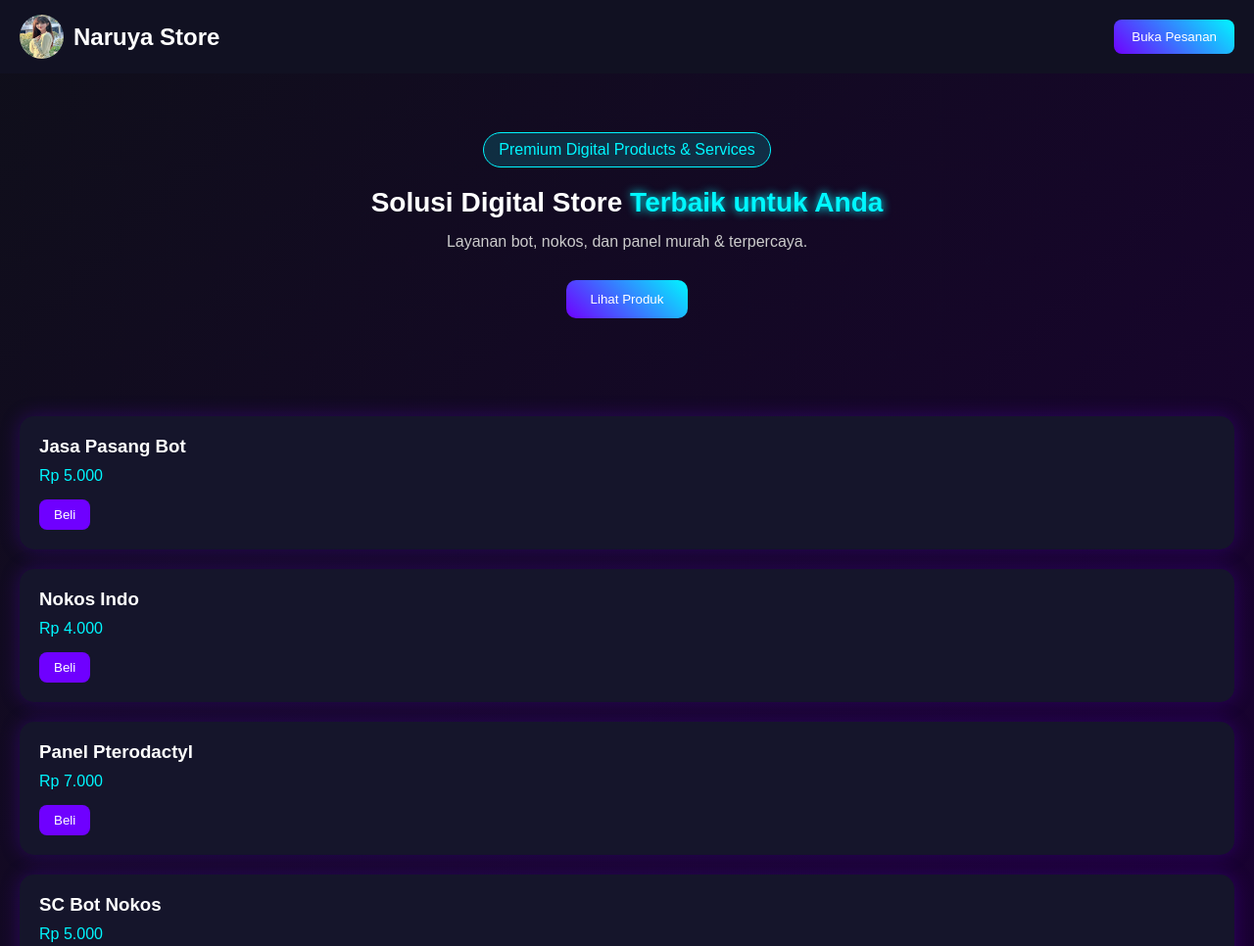
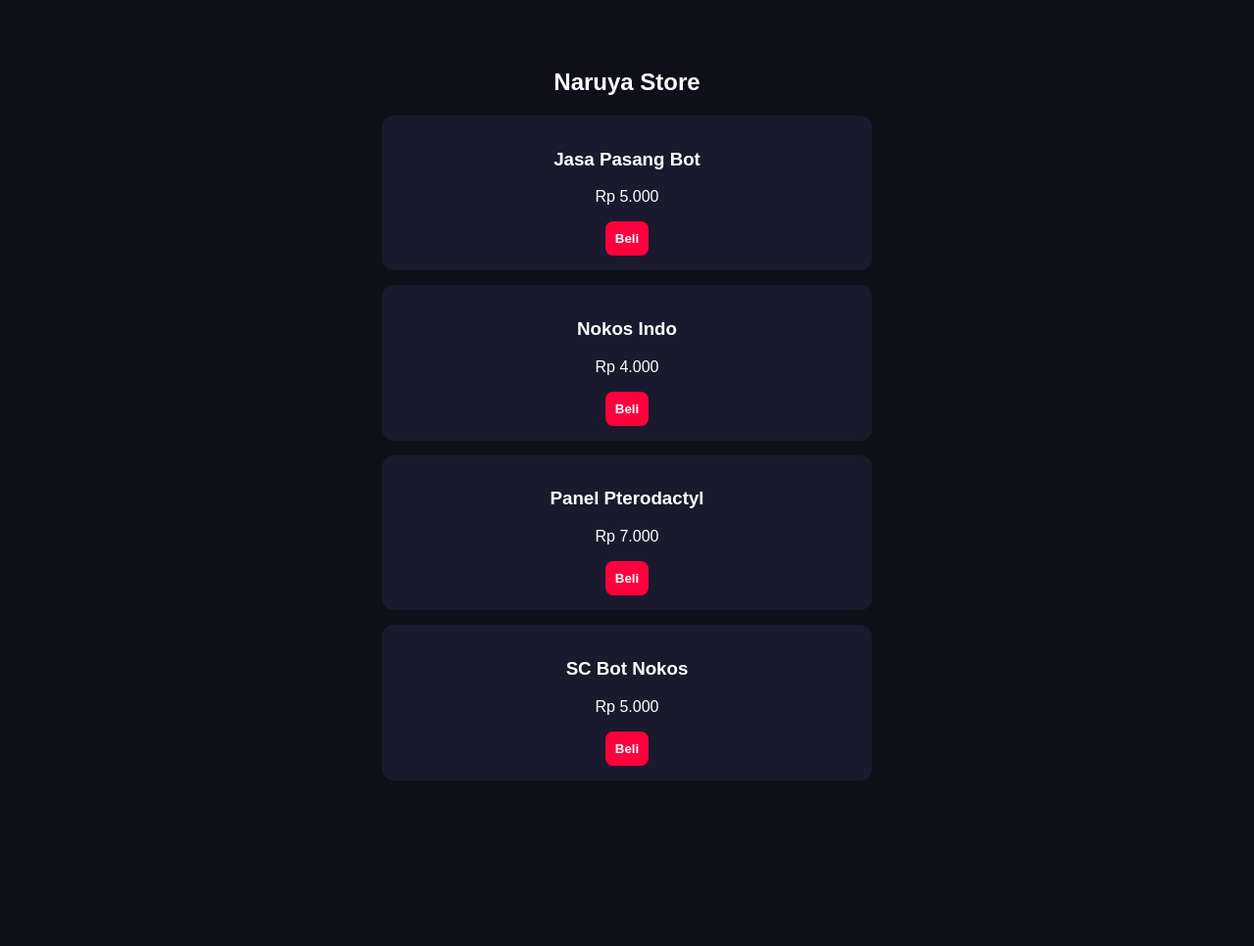
Before and after one commit to lynxarcadiakekaisaranlama-jpg/Naruyastore, a plain HTML site: page index.html in a window 1280 px wide. Shown: the top 966 px of the page at 98% size. After the commit the page ends 862 px from the top, so only its background shows below. Drawn offline with Linux system fonts and the light colour scheme.

Commit message:
index.html

```diff
--- a/index.html
+++ b/index.html
@@ -1,245 +1,162 @@
 <!DOCTYPE html>
-<html lang="id">
+<html>
 <head>
 <meta charset="UTF-8">
 <meta name="viewport" content="width=device-width, initial-scale=1.0">
 <title>Naruya Store</title>
 
 <style>
-*{
+body{
   margin:0;
-  padding:0;
-  box-sizing:border-box;
-  font-family:Arial, sans-serif;
+  font-family:Arial;
+  background:#0f0f1a;
+  color:white;
+  text-align:center;
 }
 
-body{
-  background: linear-gradient(135deg,#0f0f1a,#1a0033);
+.container{
+  max-width:500px;
+  margin:30px auto;
+  padding:20px;
+}
+
+.card{
+  background:#1a1a2e;
+  padding:15px;
+  margin-bottom:15px;
+  border-radius:12px;
+}
+
+button{
+  padding:10px;
+  border:none;
+  border-radius:8px;
+  cursor:pointer;
+  font-weight:bold;
+}
+
+.buy{
+  background:#ff003c;
   color:white;
 }
 
-/* HEADER */
-header{
-  display:flex;
-  justify-content:space-between;
-  align-items:center;
-  padding:15px 20px;
-  background:#111122;
+.action{
+  margin-top:10px;
+  background:#222;
+  color:white;
+  border:1px solid #ff003c;
 }
 
-.logo{
-  display:flex;
-  align-items:center;
-  gap:10px;
+#qrSection{
+  display:none;
+  margin-top:20px;
 }
 
-.logo img{
-  width:45px;
-  height:45px;
-  border-radius:50%;
-}
-
-.order-btn{
-  padding:10px 18px;
-  border:none;
+#statusBox{
+  display:none;
+  margin-top:15px;
+  padding:10px;
   border-radius:8px;
-  background:linear-gradient(45deg,#6f00ff,#00f7ff);
-  color:white;
-  cursor:pointer;
-}
-
-.order-btn:hover{
-  box-shadow:0 0 15px #00f7ff;
-}
-
-/* HERO */
-.hero{
-  text-align:center;
-  padding:60px 20px;
-}
-
-.badge{
-  display:inline-block;
-  padding:8px 15px;
-  border-radius:20px;
-  background:rgba(0,247,255,0.15);
-  border:1px solid #00f7ff;
-  color:#00f7ff;
-  margin-bottom:20px;
-}
-
-.hero h1{
-  font-size:28px;
-  margin-bottom:15px;
-}
-
-.hero h1 span{
-  color:#00f7ff;
-  text-shadow:0 0 10px #00f7ff;
-}
-
-.hero p{
-  color:#ccc;
-  margin-bottom:30px;
-}
-
-.main-btn{
-  padding:12px 25px;
-  border:none;
-  border-radius:10px;
-  background:linear-gradient(45deg,#6f00ff,#00f7ff);
-  color:white;
-  cursor:pointer;
-}
-
-.main-btn:hover{
-  box-shadow:0 0 20px #00f7ff;
-}
-
-/* PRODUK */
-.products{
-  padding:40px 20px;
-}
-
-.card{
-  background:#15152b;
-  padding:20px;
-  border-radius:15px;
-  margin-bottom:20px;
-  box-shadow:0 0 20px #6f00ff40;
-}
-
-.card h3{
-  margin-bottom:10px;
-}
-
-.price{
-  color:#00f7ff;
-  margin-bottom:15px;
-}
-
-.buy-btn{
-  padding:8px 15px;
-  border:none;
-  border-radius:8px;
-  background:#6f00ff;
-  color:white;
-  cursor:pointer;
-}
-
-.buy-btn:hover{
-  box-shadow:0 0 10px #6f00ff;
-}
-
-/* PAYMENT */
-#payment{
-  display:none;
-  text-align:center;
-  padding:40px 20px;
-}
-
-#payment img{
-  width:250px;
-  border-radius:15px;
-  margin-bottom:15px;
-}
-
-.footer{
-  text-align:center;
-  padding:20px;
-  color:#777;
+  background:#1a1a2e;
+  border:1px solid #ff003c;
 }
 </style>
 </head>
 
 <body>
 
-<header>
-  <div class="logo">
-    <!-- GANTI FOTO DI SINI -->
-    <img src="logo.jpg">
+<div class="container">
+
 <h2>Naruya Store</h2>
-  </div>
-
-  <button class="order-btn" onclick="scrollToProduk()">Buka Pesanan</button>
-</header>
-
-<section class="hero">
-  <div class="badge">Premium Digital Products & Services</div>
-  <h1>Solusi Digital Store <span>Terbaik untuk Anda</span></h1>
-  <p>Layanan bot, nokos, dan panel murah & terpercaya.</p>
-  <button class="main-btn" onclick="scrollToProduk()">Lihat Produk</button>
-</section>
-
-<section class="products" id="produk">
 
 <div class="card">
   <h3>Jasa Pasang Bot</h3>
-    <div class="price">Rp 5.000</div>
-    <button class="buy-btn" onclick="beliProduk('Jasa Pasang Bot - 5K')">Beli</button>
+  <p>Rp 5.000</p>
+  <button class="buy" onclick="beli('Jasa Pasang Bot',5000)">Beli</button>
 </div>
 
 <div class="card">
   <h3>Nokos Indo</h3>
-    <div class="price">Rp 4.000</div>
-    <button class="buy-btn" onclick="beliProduk('Nokos Indo - 4K')">Beli</button>
+  <p>Rp 4.000</p>
+  <button class="buy" onclick="beli('Nokos Indo',4000)">Beli</button>
 </div>
 
 <div class="card">
   <h3>Panel Pterodactyl</h3>
-    <div class="price">Rp 7.000</div>
-    <button class="buy-btn" onclick="beliProduk('Panel Pterodactyl - 7K')">Beli</button>
+  <p>Rp 7.000</p>
+  <button class="buy" onclick="beli('Panel Pterodactyl',7000)">Beli</button>
 </div>
 
 <div class="card">
   <h3>SC Bot Nokos</h3>
-  <div class="price">Rp 5.000</div>
-  <button class="buy-btn" onclick="beliProduk('SC Bot Nokos - 5K')">
-    Beli
-  </button>
+  <p>Rp 5.000</p>
+  <button class="buy" onclick="beli('SC Bot Nokos',5000)">Beli</button>
 </div>
 
-</section>
+<div id="qrSection">
+  <h3 id="produk"></h3>
+  <p id="harga"></p>
 
-<section id="payment">
-  <h2>Scan QRIS untuk Bayar</h2>
-  <!-- GANTI roro.jpg DENGAN FOTO QRIS KAMU -->
-  <img src="roro.jpg">
-  <p>Setelah transfer klik konfirmasi</p>
-  <br>
-  <button class="main-btn" onclick="konfirmasi()">Konfirmasi Pembayaran</button>
-</section>
+  <img src="roro.jpg" width="250">
 
-<div class="footer">
-© 2026 Naruya Store - All Rights Reserved
+  <br><br>
+
+  <button class="action" onclick="kirimBukti()">Kirim Bukti</button>
+  <button class="action" onclick="cekStatus()">Cek Pembayaran</button>
+
+  <div id="statusBox"></div>
+</div>
+
 </div>
 
 <script>
+let statusPembayaran = "belum";
 
-function scrollToProduk(){
-  document.getElementById("produk").scrollIntoView({behavior:"smooth"});
+function beli(nama,harga){
+  document.getElementById("qrSection").style.display="block";
+  document.getElementById("produk").innerText=nama;
+  document.getElementById("harga").innerText="Total: Rp "+harga;
+  document.getElementById("statusBox").style.display="none";
 }
 
-function beliProduk(nama){
-  document.getElementById("payment").style.display="block";
-  window.selectedProduk = nama;
-  document.getElementById("payment").scrollIntoView({behavior:"smooth"});
-}
+function kirimBukti(){
 
-function konfirmasi(){
-  let nama = prompt("Masukkan nama pengirim / 4 digit terakhir nomor:");
-  if(!nama){
-    alert("Isi dulu ya.");
+  let namaProduk = document.getElementById("produk").innerText;
+
+  if(!namaProduk){
+    alert("Pilih produk dulu!");
     return;
   }
 
-  window.location.href =
-  "https://t.me/Narayuizumi?text=Saya%20sudah%20transfer%20atas%20nama%20"
-  + nama +
-  "%20untuk%20produk%20" +
-  window.selectedProduk;
+  statusPembayaran="menunggu";
+
+  document.getElementById("statusBox").style.display="block";
+  document.getElementById("statusBox").innerHTML=
+  "⏳ Pembayaran sedang diverifikasi admin...";
+
+  let pesan="Halo Admin, saya sudah bayar untuk "+namaProduk;
+
+  window.open(
+  "https://t.me/Narayuizumi?text="+encodeURIComponent(pesan),
+  "_blank"
+  );
 }
 
+function cekStatus(){
+
+  let box=document.getElementById("statusBox");
+
+  if(statusPembayaran==="belum"){
+    alert("Kamu belum kirim bukti pembayaran!");
+    return;
+  }
+
+  if(statusPembayaran==="menunggu"){
+    box.style.display="block";
+    box.innerHTML="⏳ Masih menunggu verifikasi admin...";
+  }
+
+}
 </script>
 
 </body>
```
Lines whose indentation alone changed are shown as unchanged.
